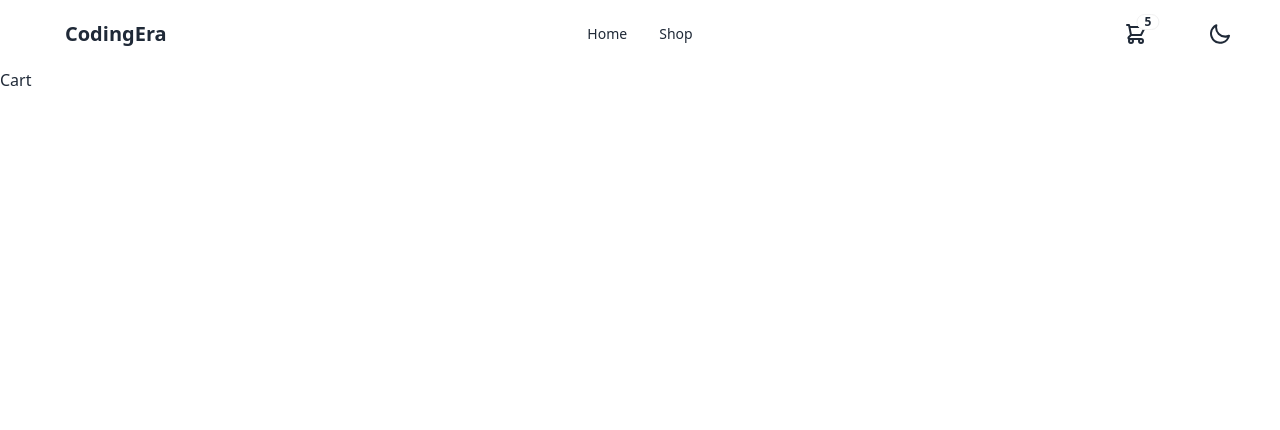
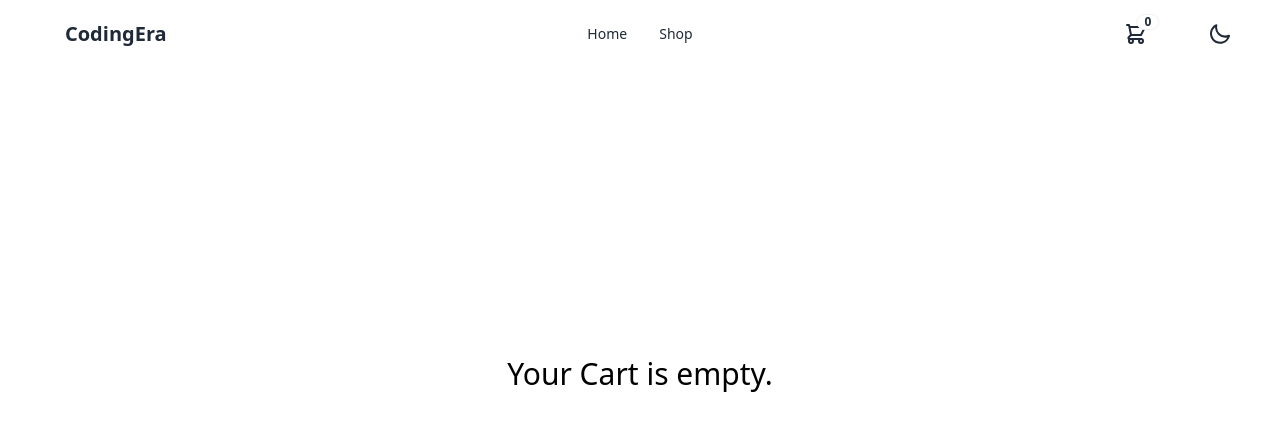
Before and after one commit to Umer5533/DIGITAL-PRODUCTS-MERN, a React (Vite) app in the folder Frontend/: page /cart in a window 1280 px wide. Shown: the top 430 px of the page. Built offline with nearby package versions, Linux system fonts and the light colour scheme.

Commit message:
Cart Add Successfully

```diff
--- a/Frontend/src/components/CartIcon.jsx
+++ b/Frontend/src/components/CartIcon.jsx
@@ -1,7 +1,9 @@
 import React from 'react'
+import { useCart } from '../context/CartContext';
 
 const CartIcon = () => {
-    const totalQuantity = 5;
+    const {cartItems} = useCart();
+    const totalQuantity = cartItems.reduce((total, item)=> total + item.quantity, 0);
   return (
     <div className="flex-none">
     <div className="dropdown dropdown-end">
--- a/Frontend/src/components/ProductSingleCard.jsx
+++ b/Frontend/src/components/ProductSingleCard.jsx
@@ -1,6 +1,19 @@
 import React from 'react'
+import { useCart } from '../context/CartContext'
 
 const ProductSingleCard = ({product}) => {
+  const {addToCart, removeFromCart, cartItems} = useCart();
+  const itemInCart = cartItems.find(item => item._id === product._id);
+
+  const quantity = itemInCart ? itemInCart.quantity : 0;
+
+  const handleAddToCart = () =>{
+    addToCart(product);
+  };
+
+  const handleRemoveFromCart = () =>{
+    removeFromCart(product._id);
+  }
   return (
     <div className="card card-compact bg-base-100 w-96 shadow-xl">
   <figure>
@@ -15,6 +28,16 @@ const ProductSingleCard = ({product}) => {
     <div className="price">
         ${(product.priceInCents / 100).toFixed(2)}
     </div>
+
+    <div className='cart-actions justify-end'>
+      {
+        quantity > 0 ? (
+          <button className='btn btn-error' onClick={handleRemoveFromCart}>Remove from Cart</button>
+        ) : (
+          <button className='btn btn-primary' onClick={handleAddToCart}>Add to Cart</button>
+        )
+      }
+    </div>
   </div>
 </div>
   )
--- a/Frontend/src/main.jsx
+++ b/Frontend/src/main.jsx
@@ -4,11 +4,14 @@ import App from './App.jsx'
 import './index.css'
 import { BrowserRouter } from 'react-router-dom'
 import { SnackbarProvider } from 'notistack'
+import { CartProvider } from './context/CartContext.jsx'
 
 createRoot(document.getElementById('root')).render(
   <BrowserRouter>
   <SnackbarProvider>
+    <CartProvider>
     <App />
+    </CartProvider>
     </SnackbarProvider>
   </BrowserRouter>
 )
--- a/Frontend/src/pages/Cart.jsx
+++ b/Frontend/src/pages/Cart.jsx
@@ -1,8 +1,43 @@
 import React from 'react'
+import { useCart } from '../context/CartContext'
+import axios from 'axios'
+
 
 const Cart = () => {
+    const {cartItems, decreaseCartItemQuantity, addToCart} = useCart();
+
+    if(cartItems.length === 0){
+        return <div className='text-black text-3xl text-center my-72'> Your Cart is empty.</div>;
+    }
+
+    const totalPrice = cartItems.reduce((acc, item)=> acc + item.priceInCents * item.quantity, 0);
   return (
-    <div>Cart</div>
+    <div className='p-4 mt-16 max-w-[1400px] mx-auto'>
+    <h2 className='text-2xl font-semibold text-center my-6'>Shopping Cart</h2>
+
+    <div className='grid md:grid-cols-2 lg:grid-cols-3 gap-6'>
+        {cartItems.map((item, index) => (
+            <div key={index} className='bg-base-200 rounded-lg shadow-lg p-4 flex flex-col'>
+                <img src={item.image} alt={item.name} className='rounded-md mb-4 w-full h-64 object-cover' />
+                <h2 className='text-lg font-bold mb-2'>{item.name}</h2>
+                <p className='text-md mb-1'>Price: ${(item.priceInCents / 100).toFixed(2)}</p>
+                <div className='flex items-center justify-between text-md mb-3'>
+                    <p>Quantity: {item.quantity}</p>
+                    <div className='flex items-center'>
+                        <button onClick={() => decreaseCartItemQuantity(item._id)}
+                        className='  font-bold hover:underline'
+                        >Remove</button>
+                    </div>
+                </div>
+            </div>
+        ))}
+    </div>
+
+    <div className='text-center mt-8'>
+        <p className='text-2xl font-semibold mb-4'>Total Price: ${(totalPrice / 100).toFixed(2)}</p>
+        <button  className='btn btn-accent'>Proceed to Checkout</button>
+    </div>
+</div>
   )
 }
 
```
